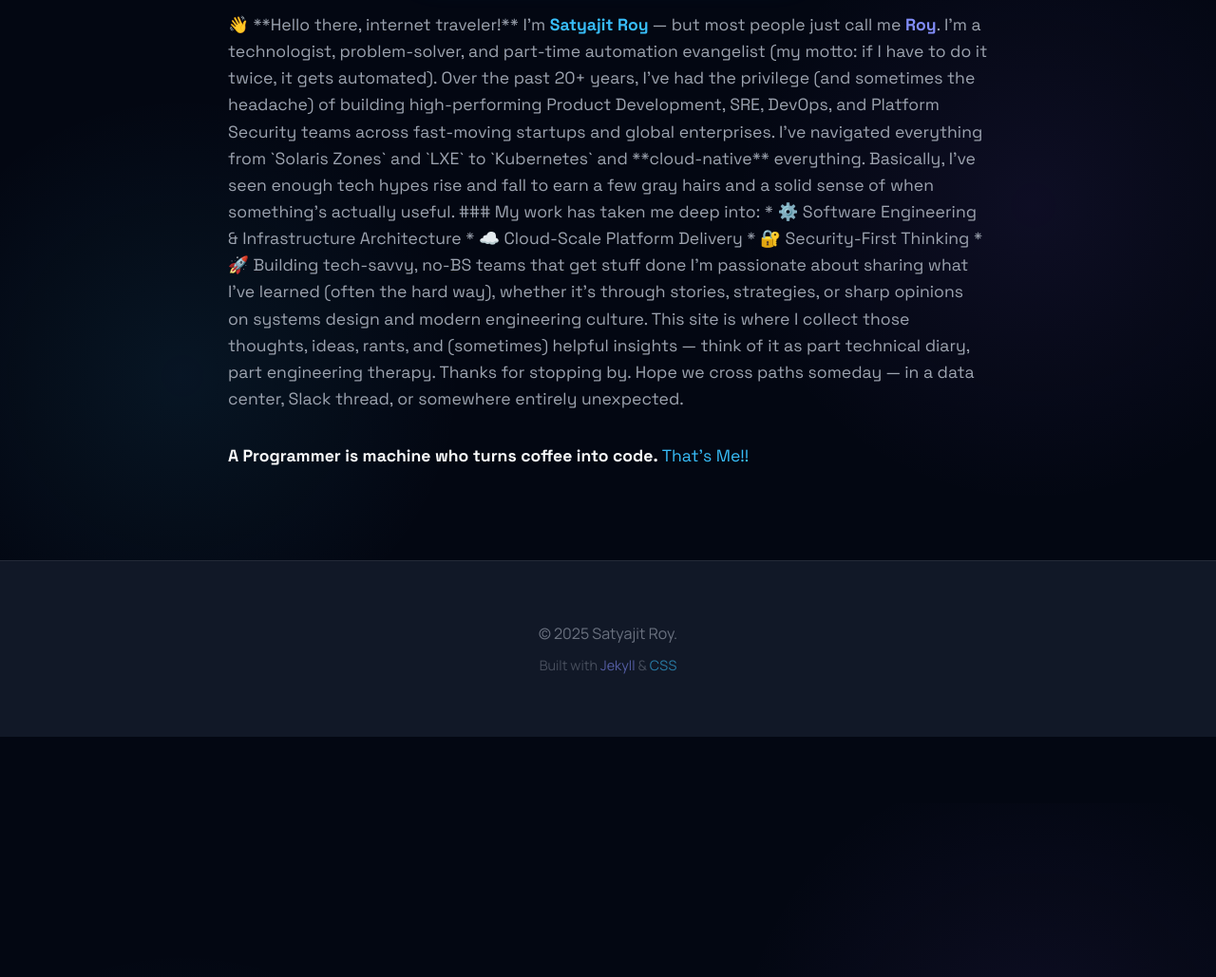
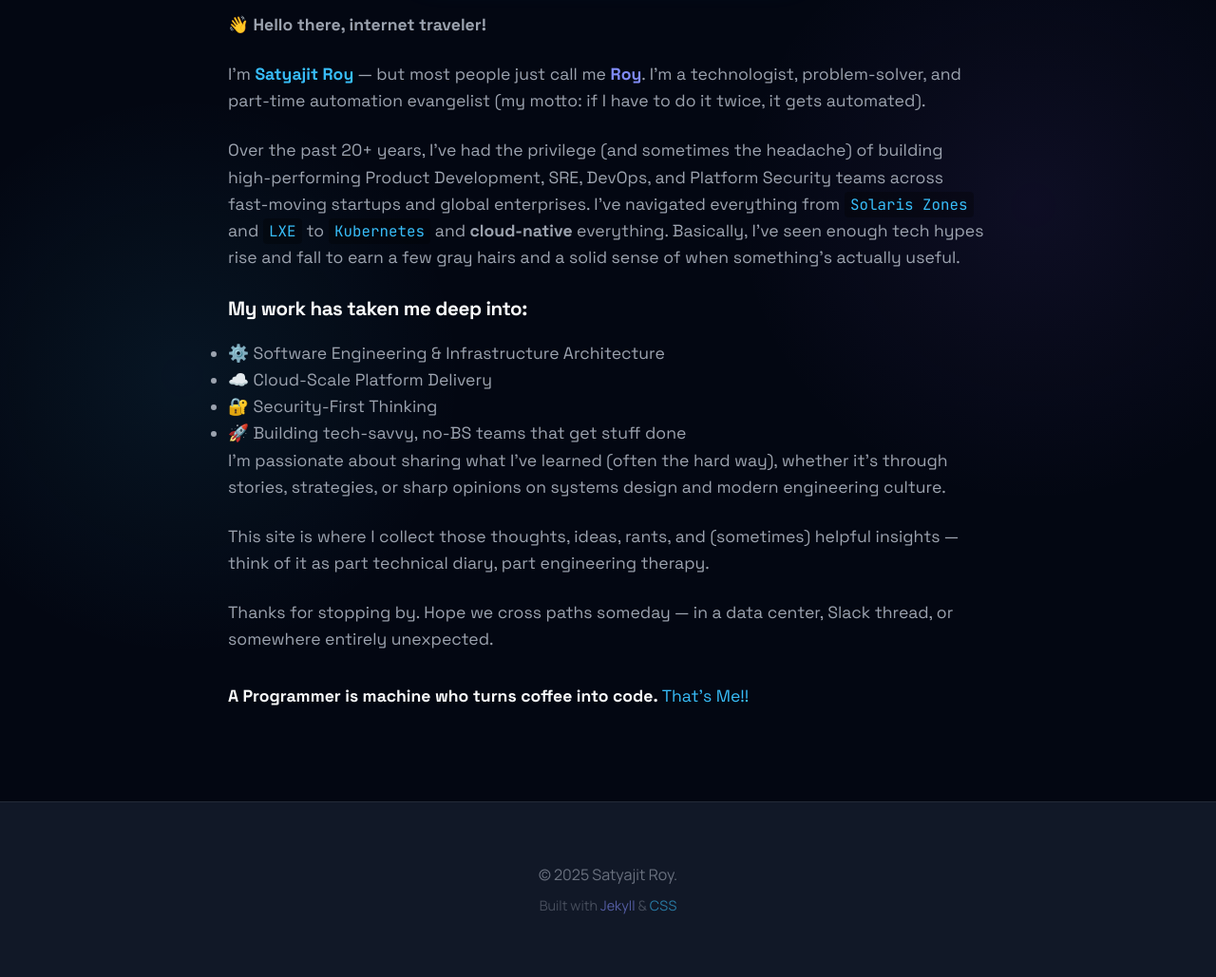
Before and after one commit to kodelint/kodelint.github.io, a Jekyll site: the page built from index.md, in a window 1280 px wide and 1400 px high, scrolled down 583 px. Shown: the part 371-1400 px from the top of the window at 95% size. Built offline with Jekyll 4.4.1, drawn with Linux system fonts in a browser that asks for light colours; nearby versions of some CDN libraries; before the commit the page ends 1730 px from its top, so only the background shows below that.

Commit message:
Fix: Removed HTML wrapper from markdown content to restore correct formatting

```diff
--- a/index.md
+++ b/index.md
@@ -6,8 +6,6 @@ layout: page
 <div class="about-hero-visual" style="display: flex; align-items: center; justify-content: center; margin-bottom: 2rem;">
   <img src="/assets/uploads/kermit-typing.gif" alt="Coding GIF" style="border-radius: 12px; box-shadow: 0 0 30px rgba(56, 189, 248, 0.15); max-width: 100%; height: auto; border: 1px solid rgba(255,255,255,0.1);"/>
 </div>
-
-<div style="max-width: 800px; margin: 0 auto;">
 
 👋 **Hello there, internet traveler!**
 
@@ -31,5 +29,3 @@ Thanks for stopping by. Hope we cross paths someday — in a data center, Slack
 <blockquote style="margin-top: 2rem; border-left-color: var(--accent-tertiary);">
   <span style="font-weight: bold; color: var(--text-primary);">A Programmer is machine who turns coffee into code.</span> <span style="color: var(--accent-primary);"> That's Me!! </span>
 </blockquote>
-
-</div>
```
